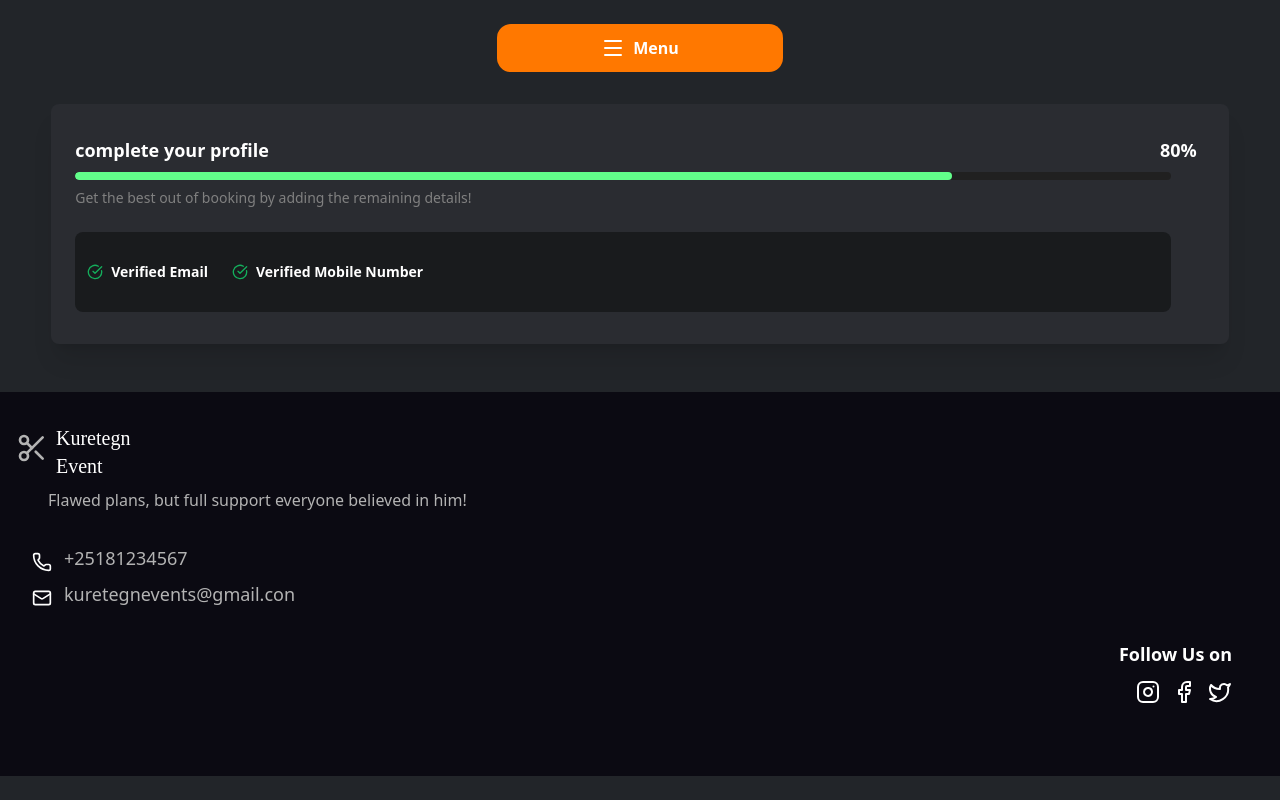
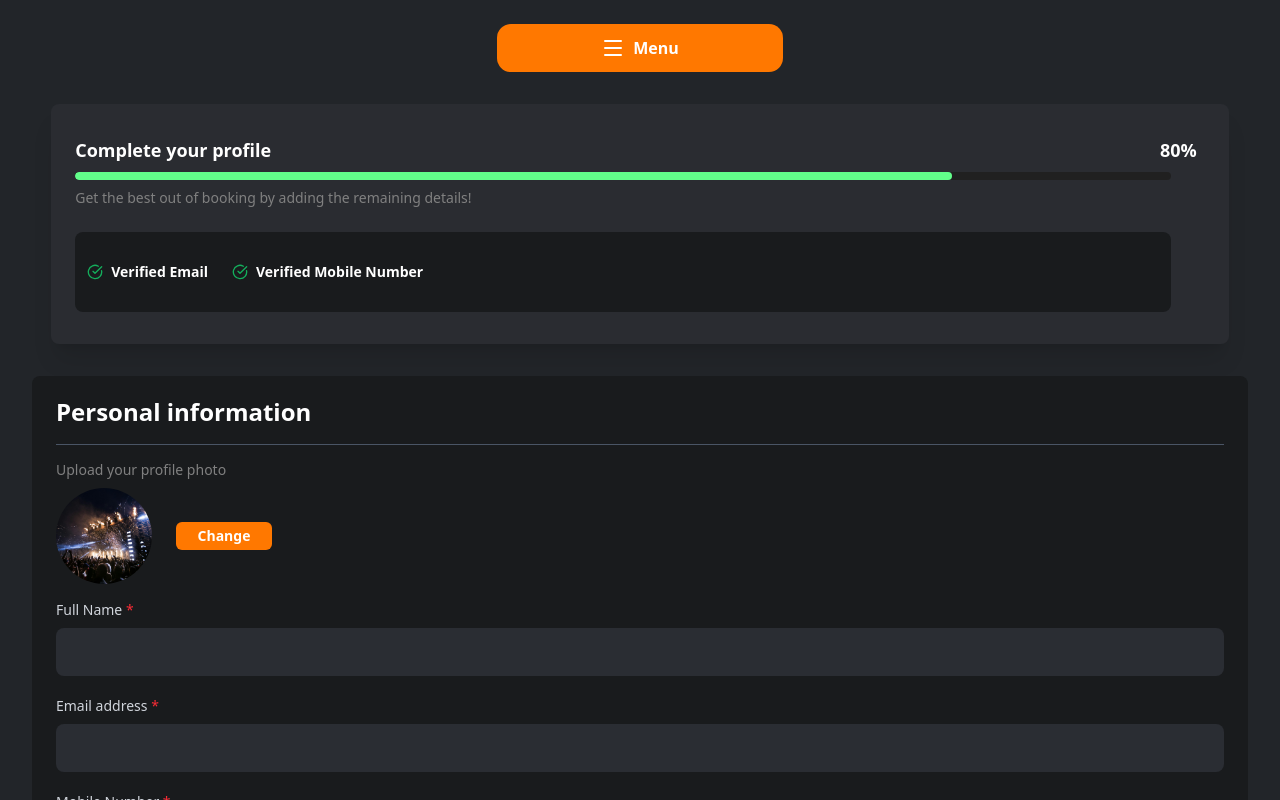
Before and after one commit to robera0/Rbooking, a React (Vite) app: page /account in a window 1280 px wide. Built offline with nearby package versions, Linux system fonts and the light colour scheme; no server answers; a web font is replaced by a local one.

Commit message:
add:the profile section

```diff
--- a/src/Client/user/Account.jsx
+++ b/src/Client/user/Account.jsx
@@ -27,7 +27,7 @@ const Account = () => {
         <div className="space-y-2">
           <div className="flex justify-between">
             <h1 className="text-lg text-white font-semibold">
-              complete your profile
+              Complete your profile
             </h1>
             <h1 className="text-lg text-white font-semibold mr-8">
               {progress}%
@@ -68,6 +68,249 @@ const Account = () => {
           </div>
         </div>
       </div>
+      {/*PERSONAL INFO */}
+      <div className="flex flex-col flex-wrap w-[95%] bg-[#191B1D] px-6 pt-5 mb-8 rounded-md gap-y-4">
+        <h1 className="text-2xl text-white font-semibold">
+          Personal information
+        </h1>
+        <div className="w-full h-[0.3px] bg-gray-600" />
+
+        {/* PROFILE VIEW */}
+        <div className="space-y-2">
+          <p className="w-full text-[#808080] text-sm">
+            Upload your profile photo
+          </p>
+          <div className="flex flex-wrap items-center space-x-6">
+            <div>
+              <img
+                src="/Login.jpg"
+                alt="Profile"
+                className="w-24 h-24 object-cover rounded-full"
+              />
+            </div>
+            <button className="w-[96px] h-7 text-white text-sm font-semibold bg-[#FF7800] rounded-sm">
+              Change
+            </button>
+          </div>
+        </div>
+
+        {/* PERSONAL INFO FORM (placed under profile view) */}
+        <form
+          id="personalInfoForm"
+          className="w-full  rounded-xl mb-12 space-y-5 "
+        >
+          {/* Full Name */}
+          <div>
+            <label className="block text-sm text-gray-300 mb-2">
+              Full Name <span className="text-red-500">*</span>
+            </label>
+            <input
+              type="text"
+              name="full_name"
+              required
+              className="w-full bg-[#2a2d33] text-white rounded-md px-4 py-3 outline-none focus:ring-2 focus:ring-orange-500"
+            />
+          </div>
+
+          {/* Email */}
+          <div>
+            <label className="block text-sm text-gray-300 mb-2">
+              Email address <span className="text-red-500">*</span>
+            </label>
+            <input
+              type="email"
+              name="email"
+              required
+              className="w-full bg-[#2a2d33] text-white rounded-md px-4 py-3 outline-none focus:ring-2 focus:ring-orange-500"
+            />
+          </div>
+
+          {/* Mobile */}
+          <div>
+            <label className="block text-sm text-gray-300 mb-2">
+              Mobile Number <span className="text-red-500">*</span>
+            </label>
+            <input
+              type="tel"
+              name="mobile"
+              required
+              className="w-full bg-[#2a2d33] text-white rounded-md px-4 py-3 outline-none focus:ring-2 focus:ring-orange-500"
+            />
+          </div>
+
+          {/* Nationality */}
+          <div>
+            <label className="block text-sm text-gray-300 mb-2">
+              Nationality <span className="text-red-500">*</span>
+            </label>
+            <input
+              type="text"
+              name="nationality"
+              required
+              className="w-full bg-[#2a2d33] text-white rounded-md px-4 py-3 outline-none focus:ring-2 focus:ring-orange-500"
+            />
+          </div>
+
+          {/* DOB */}
+          <div>
+            <label className="block text-sm text-gray-300 mb-2">
+              Date of Birth <span className="text-red-500">*</span>
+            </label>
+            <input
+              type="date"
+              name="dob"
+              required
+              className="w-full bg-[#2a2d33] text-white rounded-md px-4 py-3 outline-none focus:ring-2 focus:ring-orange-500"
+            />
+          </div>
+
+          {/* Gender */}
+          <div>
+            <label className="block text-sm text-gray-300 mb-2">
+              Select Gender <span className="text-red-500">*</span>
+            </label>
+            <div className="flex items-center gap-6 text-gray-300">
+              <label className="flex items-center gap-2">
+                <input
+                  type="radio"
+                  name="gender"
+                  value="male"
+                  defaultChecked
+                  className="accent-orange-500"
+                />
+                Male
+              </label>
+              <label className="flex items-center gap-2">
+                <input
+                  type="radio"
+                  name="gender"
+                  value="female"
+                  className="accent-orange-500"
+                />
+                Female
+              </label>
+            </div>
+          </div>
+
+          {/* Address */}
+          <div>
+            <label className="block text-sm text-gray-300 mb-2">Address</label>
+            <textarea
+              name="address"
+              rows={4}
+              className="w-full bg-[#2a2d33] text-white rounded-md px-4 py-3 outline-none focus:ring-2 focus:ring-orange-500 resize-none"
+            />
+          </div>
+
+          <div className="flex justify-end pt-4">
+            <button
+              type="submit"
+              className="bg-orange-500 hover:bg-orange-600 text-white px-6 py-2 rounded-md font-medium"
+            >
+              Save Changes
+            </button>
+          </div>
+        </form>
+      </div>
+
+      {/*UPDATE EMAIL */}
+      <div className="flex flex-col flex-wrap w-[95%] bg-[#191B1D] px-6 pt-5 mb-8 rounded-md gap-y-4">
+        <h1 className="text-2xl text-white font-semibold">Update Email</h1>
+        <p className="w-full text-[#808080] text-sm">
+          your current email address in{" "}
+          <span className="text-orange-500">example@gmail.com</span>
+        </p>
+        <div className="w-full h-[0.3px] bg-gray-600" />
+
+        <form
+          id="personalInfoForm"
+          className="w-full  rounded-xl mb-12 space-y-5 "
+        >
+          {/* NEW EMAIL  */}
+          <div>
+            <label className="block text-sm text-gray-300 mb-2">
+              Enter new Email<span className="text-red-500">*</span>
+            </label>
+            <input
+              type="text"
+              name="Enter new email"
+              required
+              className="w-full bg-[#2a2d33] text-white rounded-md px-4 py-3 outline-none focus:ring-2 focus:ring-orange-500"
+            />
+          </div>
+
+          <div className="flex justify-end pt-4">
+            <button
+              type="submit"
+              className="bg-orange-500 hover:bg-orange-600 text-white px-6 py-2 rounded-md font-medium"
+            >
+              Save Email
+            </button>
+          </div>
+        </form>
+      </div>
+      {/*UPDATE PASSWORD */}
+      <div className="flex flex-col flex-wrap w-[95%] bg-[#191B1D] px-6 pt-5 mb-8 rounded-md gap-y-4">
+        <h1 className="text-2xl text-white font-semibold">Update Email</h1>
+        <p className="w-full text-[#808080] text-sm">
+          your current password address is{" "}
+          <span className="text-orange-500">example123</span>
+        </p>
+        <div className="w-full h-[0.3px] bg-gray-600" />
+
+        <form
+          id="personalInfoForm"
+          className="w-full  rounded-xl mb-12 space-y-5 "
+        >
+          {/* CURRENT PASSWORD  */}
+          <div>
+            <label className="block text-sm text-gray-300 mb-2">
+              Current password<span className="text-red-500">*</span>
+            </label>
+            <input
+              type="text"
+              name="Enter current password"
+              required
+              className="w-full bg-[#2a2d33] text-white rounded-md px-4 py-3 outline-none focus:ring-2 focus:ring-orange-500"
+            />
+          </div>
+
+          {/*NEW PASSWORD */}
+          <div>
+            <label className="block text-sm text-gray-300 mb-2">
+              New password<span className="text-red-500">*</span>
+            </label>
+            <input
+              type="text"
+              name="Enter new password"
+              required
+              className="w-full bg-[#2a2d33] text-white rounded-md px-4 py-3 outline-none focus:ring-2 focus:ring-orange-500"
+            />
+          </div>
+
+          {/*CONFIRM PASSWORD */}
+
+          <div>
+            <label className="block text-sm text-gray-300 mb-2">
+              Confirm password<span className="text-red-500">*</span>
+            </label>
+            <input
+              type="text"
+              name="confirm new  password"
+              required
+              className="w-full bg-[#2a2d33] text-white rounded-md px-4 py-3 outline-none focus:ring-2 focus:ring-orange-500"
+            />
+          </div>
+          <div className="flex justify-end pt-4">
+            <button
+              type="submit"
+              className="bg-orange-500 hover:bg-orange-600 text-white px-6 py-2 rounded-md font-medium"
+            >
+              Change password
+            </button>
+          </div>
+        </form>
+      </div>
     </div>
   );
 };
```
